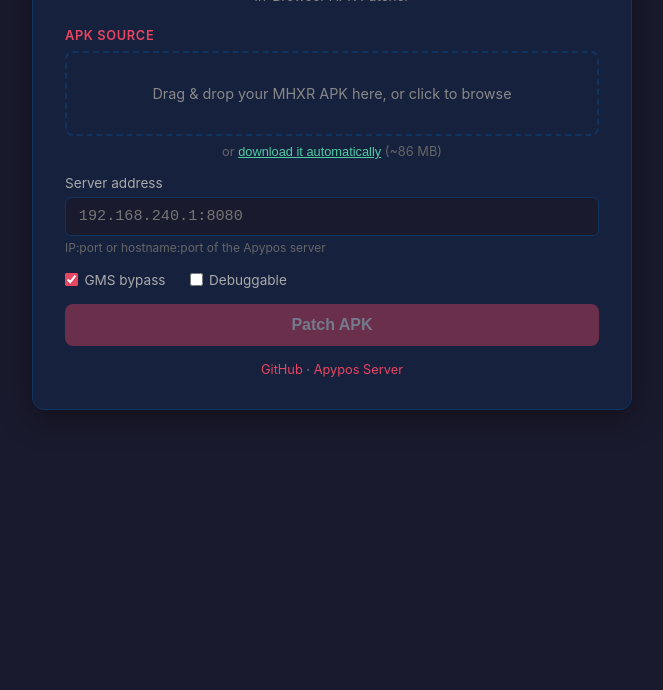
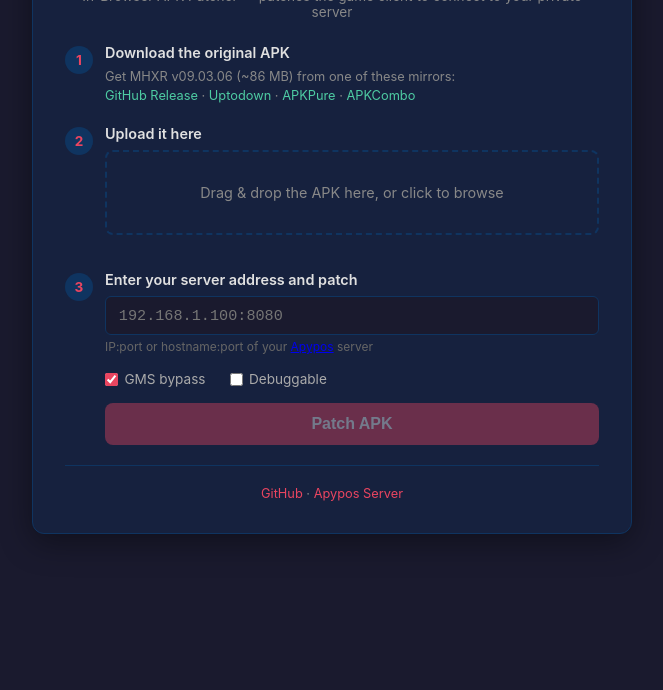
Before and after one commit to Houmgaor/mhxr-patcher, a plain HTML site: page index.html in a window 1280 px wide. Shown: the part 110-800 px from the top of the page, without its empty margins (308-971 px from the left). Drawn offline with Linux system fonts and the light colour scheme.

Commit message:
feat: redesign with clear 3-step flow
Restructure the page around numbered steps: (1) download the original
APK from mirrors, (2) upload it into the patcher, (3) enter server
address and patch. Steps get a green checkmark when completed.

Also fix apypos-server link to point to Forgotten-MH org and remove
the CORS proxy fetch in favor of direct download links.

```diff
--- a/index.html
+++ b/index.html
@@ -132,26 +132,40 @@
     .back-link a { color: #e94560; text-decoration: none; }
     .back-link a:hover { text-decoration: underline; }
 
-    .step-label {
-      font-size: 0.8rem;
+    /* Steps */
+    .step {
+      display: flex;
+      gap: 0.75rem;
+      margin-bottom: 1.25rem;
+      align-items: flex-start;
+    }
+    .step-number {
+      flex-shrink: 0;
+      width: 28px;
+      height: 28px;
+      border-radius: 50%;
+      background: #0f3460;
       color: #e94560;
-      text-transform: uppercase;
-      letter-spacing: 0.05em;
+      font-weight: 700;
+      font-size: 0.85rem;
+      display: flex;
+      align-items: center;
+      justify-content: center;
+      margin-top: 0.1rem;
+    }
+    .step.done .step-number { background: #4ecca3; color: #1a1a2e; }
+    .step-content { flex: 1; min-width: 0; }
+    .step-title {
+      font-size: 0.9rem;
       font-weight: 600;
-      margin-bottom: 0.5rem;
+      color: #e0e0e0;
+      margin-bottom: 0.35rem;
     }
-    .apk-sources {
-      background: #1a1a2e;
-      border: 1px solid #0f3460;
-      border-radius: 6px;
-      padding: 0.75rem 1rem;
-      margin-bottom: 1rem;
-      font-size: 0.85rem;
-      line-height: 1.7;
-    }
-    .apk-sources a { color: #4ecca3; text-decoration: none; }
-    .apk-sources a:hover { text-decoration: underline; }
-    .apk-sources .note { color: #666; font-size: 0.75rem; }
+    .step-desc { font-size: 0.8rem; color: #888; line-height: 1.5; }
+    .step-desc a { color: #4ecca3; text-decoration: none; }
+    .step-desc a:hover { text-decoration: underline; }
+    .step-body { margin-top: 0.5rem; }
+    .divider { border: none; border-top: 1px solid #0f3460; margin: 0 0 1.25rem 0; }
     .hash-ok { color: #4ecca3; font-size: 0.78rem; margin-top: 0.25rem; }
     .hash-bad { color: #d29922; font-size: 0.78rem; margin-top: 0.25rem; }
 
@@ -161,32 +175,60 @@
 <body>
   <div class="card">
     <h1>Monster Hunter Explore</h1>
-    <p class="subtitle">In-Browser APK Patcher</p>
+    <p class="subtitle">In-Browser APK Patcher — patches the game client to connect to your private server</p>
 
-    <p class="step-label">APK source</p>
+    <!-- Step 1: Download -->
+    <div class="step" id="step1">
+      <div class="step-number">1</div>
+      <div class="step-content">
+        <div class="step-title">Download the original APK</div>
+        <div class="step-desc">
+          Get MHXR v09.03.06 (~86 MB) from one of these mirrors:<br>
+          <a href="https://github.com/Houmgaor/mhxr-patcher/releases/download/v1.0.0/mhxr-v09.03.06.apk">GitHub Release</a> ·
+          <a href="https://mhxr.en.uptodown.com/android/download" target="_blank" rel="noopener">Uptodown</a> ·
+          <a href="https://apkpure.com/%E3%83%A2%E3%83%B3%E3%82%B9%E3%82%BF%E3%83%BC%E3%83%8F%E3%83%B3%E3%82%BF%E3%83%BC-%E3%82%A8%E3%82%AF%E3%82%B9%E3%83%97%E3%83%AD%E3%82%A2/jp.co.capcom.android.explore" target="_blank" rel="noopener">APKPure</a> ·
+          <a href="https://apkcombo.com/%E3%83%A2%E3%83%B3%E3%82%B9%E3%82%BF%E3%83%BC%E3%83%8F%E3%83%B3%E3%82%BF%E3%83%BC-%E3%82%A8%E3%82%AF%E3%82%B9%E3%83%97%E3%83%AD%E3%82%A2/jp.co.capcom.android.explore" target="_blank" rel="noopener">APKCombo</a>
+        </div>
+      </div>
+    </div>
+
+    <!-- Step 2: Upload -->
+    <div class="step" id="step2">
+      <div class="step-number">2</div>
+      <div class="step-content">
+        <div class="step-title">Upload it here</div>
+        <div class="step-body">
           <div class="drop-zone" id="dropZone">
-      <p>Drag &amp; drop your MHXR APK here, or click to browse</p>
+            <p>Drag &amp; drop the APK here, or click to browse</p>
             <p class="filename hidden" id="fileName"></p>
             <p class="hidden" id="hashResult"></p>
             <input type="file" id="fileInput" accept=".apk">
           </div>
-    <div style="text-align:center; margin: -0.5rem 0 1rem; font-size: 0.8rem; color: #666;">
-      or <button id="btnFetch" style="background:none; border:none; color:#4ecca3; cursor:pointer; font-size:0.8rem; text-decoration:underline;">download it automatically</button>
-      (~86 MB)
+        </div>
+      </div>
     </div>
 
+    <!-- Step 3: Patch -->
+    <div class="step" id="step3">
+      <div class="step-number">3</div>
+      <div class="step-content">
+        <div class="step-title">Enter your server address and patch</div>
+        <div class="step-body">
           <div class="form-group">
-      <label for="serverAddr">Server address</label>
-      <input type="text" id="serverAddr" placeholder="192.168.240.1:8080">
-      <small>IP:port or hostname:port of the Apypos server</small>
+            <input type="text" id="serverAddr" placeholder="192.168.1.100:8080">
+            <small>IP:port or hostname:port of your <a href="https://github.com/Forgotten-MH/apypos-server" target="_blank" rel="noopener">Apypos</a> server</small>
           </div>
-
           <div class="checkbox-group">
             <label><input type="checkbox" id="optGms" checked> GMS bypass</label>
             <label><input type="checkbox" id="optDebug"> Debuggable</label>
           </div>
+          <button class="btn btn-primary" id="btnPatch" disabled>Patch APK</button>
+        </div>
+      </div>
+    </div>
 
-    <button class="btn btn-primary" id="btnPatch" disabled>Patch APK</button>
+    <hr class="divider">
+
     <a class="btn btn-success hidden" id="btnDownload" href="#">Download Patched APK</a>
 
     <div class="progress-section" id="progressSection">
@@ -196,7 +238,7 @@
 
     <p class="back-link">
       <a href="https://github.com/Houmgaor/mhxr-patcher">GitHub</a> ·
-      <a href="https://github.com/Houmgaor/apypos-server">Apypos Server</a>
+      <a href="https://github.com/Forgotten-MH/apypos-server">Apypos Server</a>
     </p>
   </div>
 
@@ -1228,6 +1270,7 @@ async function selectFile(file) {
   fileName.classList.remove('hidden');
   dropZone.classList.add('has-file');
   dropZone.querySelector('p:first-child').textContent = 'APK selected:';
+  markStepDone(2);
   updatePatchButton();
 
   // Verify SHA-256
@@ -1254,29 +1297,11 @@ function updatePatchButton() {
 }
 serverAddr.addEventListener('input', updatePatchButton);
 
-// Fetch APK from GitHub Release via CORS proxy, with direct-link fallback
-const APK_RELEASE_URL = 'https://github.com/Houmgaor/mhxr-patcher/releases/download/v1.0.0/mhxr-v09.03.06.apk';
-document.getElementById('btnFetch').addEventListener('click', async () => {
-  const btn = document.getElementById('btnFetch');
-  const origText = btn.textContent;
-  btn.textContent = 'Downloading (86 MB)...';
-  btn.disabled = true;
-  try {
-    // Try fetching through a CORS proxy
-    const proxyUrl = 'https://corsproxy.io/?' + encodeURIComponent(APK_RELEASE_URL);
-    const resp = await fetch(proxyUrl);
-    if (!resp.ok) throw new Error(`HTTP ${resp.status}`);
-    const blob = await resp.blob();
-    const file = new File([blob], 'mhxr-v09.03.06.apk', { type: 'application/vnd.android.package-archive' });
-    await selectFile(file);
-    btn.textContent = 'Downloaded!';
-  } catch (e) {
-    // Fallback: open direct download in browser
-    btn.textContent = origText;
-    btn.disabled = false;
-    window.open(APK_RELEASE_URL, '_blank');
+// Mark steps as done when completed
+function markStepDone(n) {
+  const step = document.getElementById('step' + n);
+  if (step) step.classList.add('done');
 }
-});
 
 
 function log(msg, cls = 'info') {
@@ -1413,6 +1438,7 @@ btnPatch.addEventListener('click', async () => {
     );
     setProgress(100);
     progressBar.classList.add('done');
+    markStepDone(3);
 
     log(`\nDone! Patched APK: ${(outputBlob.size / 1024 / 1024).toFixed(1)} MB`, 'ok');
 
```
Lines whose indentation alone changed are shown as unchanged.
